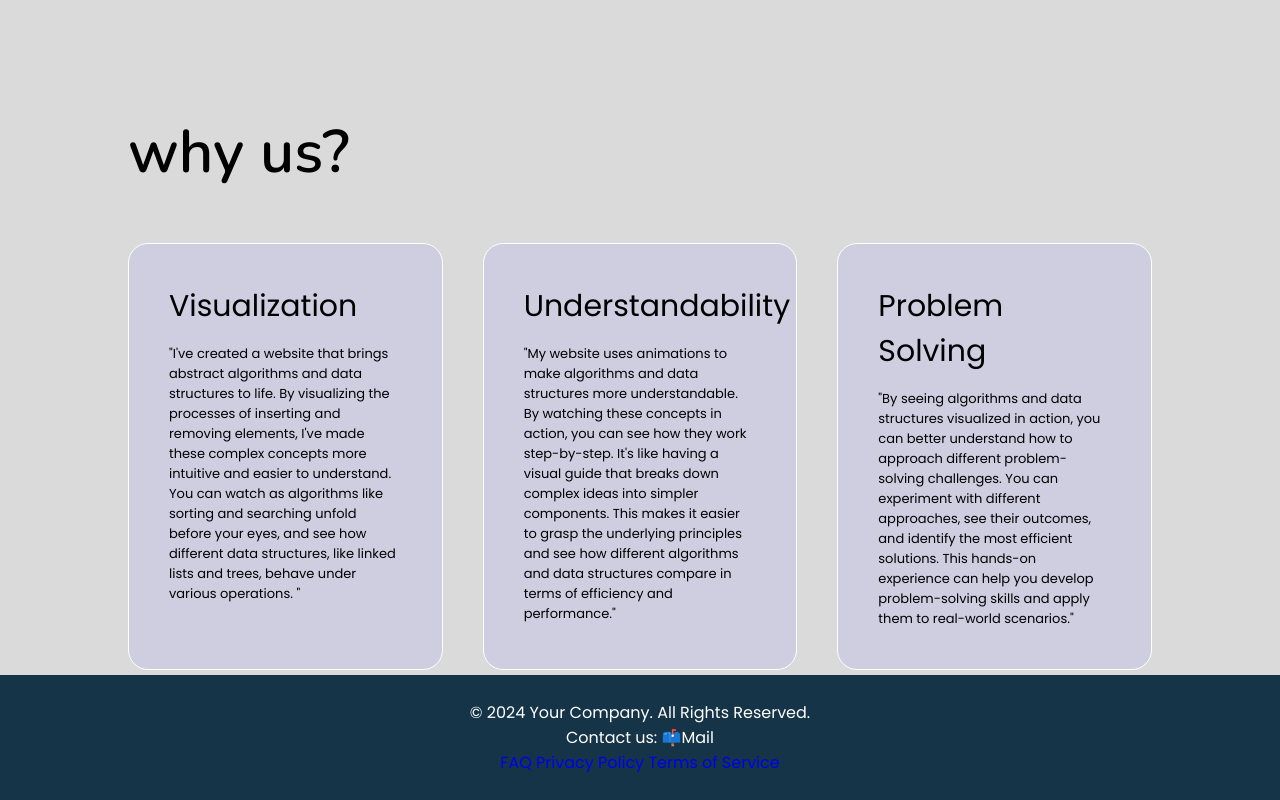
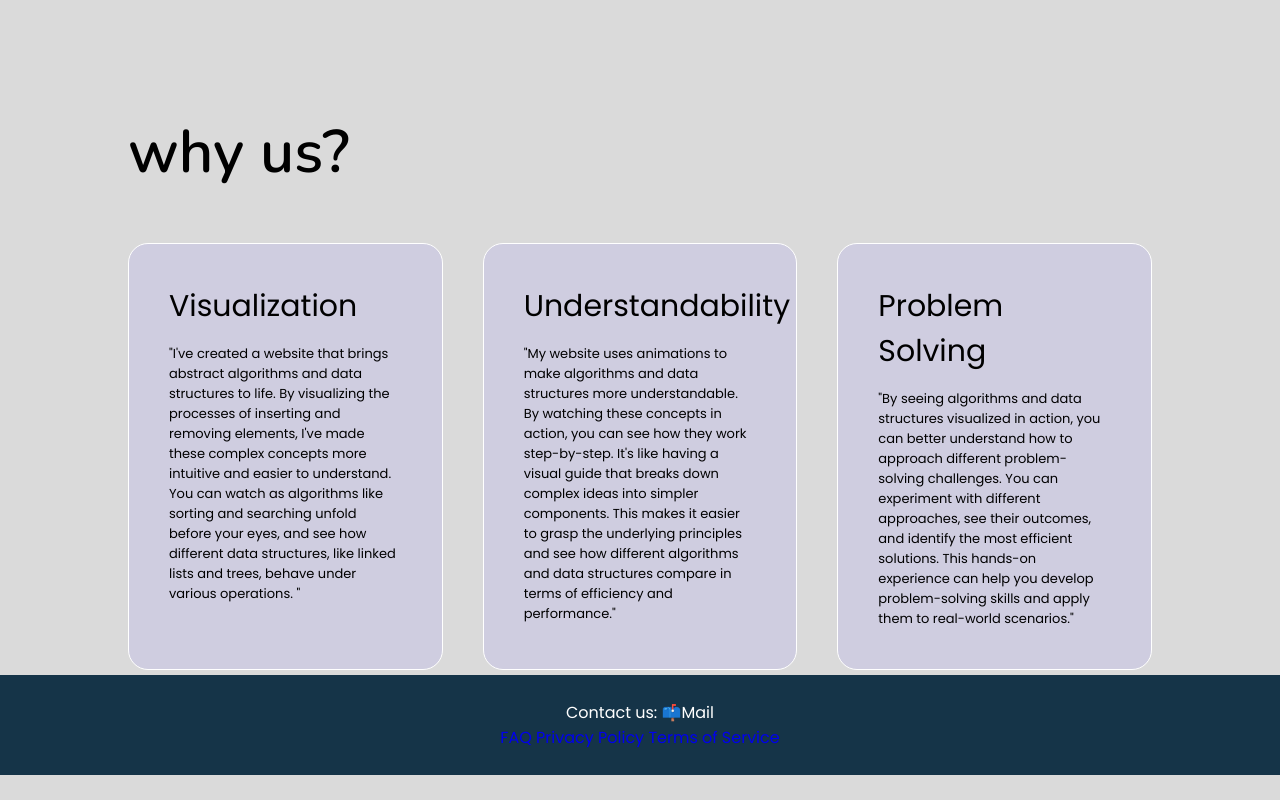
Before and after one commit to BotchaVarun/Algo-Verse, a plain HTML site: page index.html in a window 1280 px wide. Shown: the part 2173-2973 px from the top of the page. After the commit the page ends 2948 px from the top, so only its background shows below. Drawn offline with nearby package versions, Linux system fonts and the light colour scheme.

Commit message:
Update index.html

```diff
--- a/index.html
+++ b/index.html
@@ -149,7 +149,7 @@
     <!-- Footer -->
 <footer class="footer">
   <div class="container text-center text-white py-3">
-      <p class="mb-0">&copy; 2024 Your Company. All Rights Reserved.</p>
+      <p class="mb-0"></p>
       <p>Contact us: <a href="mailto:varunbotcha77@gmail.com" class="text-white" style="text-decoration:none;color:white;cursor:pointer;">📫Mail</a></p>
       <div>
           <a href="#faq" class="text-white mx-2" style="text-decoration:none;cursor:pointer;">FAQ</a>
```
